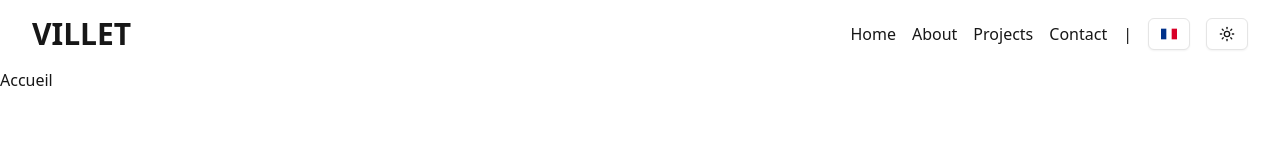
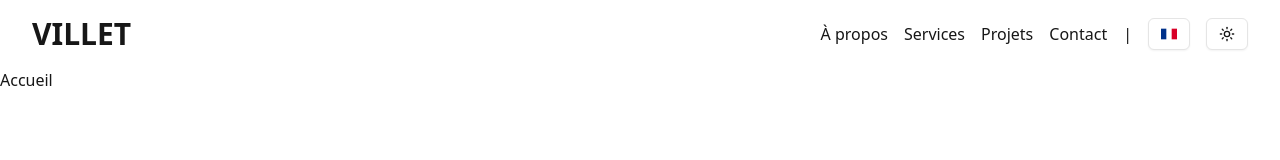
Before and after one commit to teovlt/portfolioFreelance, a React (Vite) app: page / in a window 1280 px wide. Shown: the top 160 px of the page. Built offline with nearby package versions, Linux system fonts and the light colour scheme.

Commit message:
add basic translation of navbar

```diff
--- a/src/components/Navbar/LanguageChanger.tsx
+++ b/src/components/Navbar/LanguageChanger.tsx
@@ -1,7 +1,7 @@
 import { useTranslation } from "react-i18next";
 import { Button } from "../ui/button";
 import { useState } from "react";
-import { FR, US } from "country-flag-icons/react/3x2";
+import { FR, GB, US } from "country-flag-icons/react/3x2";
 
 export const LanguageChanger = () => {
   const {
@@ -24,7 +24,7 @@ export const LanguageChanger = () => {
           currentLanguage === "fr" ? "rotate-0 scale-100" : "rotate-90 scale-0"
         }`}
       />
-      <US
+      <GB
         className={`absolute h-[1.2rem] w-[1.2rem] transition-all duration-300 ${
           currentLanguage === "en" ? "rotate-0 scale-100" : "rotate-90 scale-0"
         }`}
--- a/src/components/Navbar/index.tsx
+++ b/src/components/Navbar/index.tsx
@@ -1,8 +1,11 @@
 import { Link } from "react-router-dom";
 import { ThemeChanger } from "./ThemeChanger";
 import { LanguageChanger } from "./LanguageChanger";
+import { useTranslation } from "react-i18next";
 
 export const Navbar = () => {
+  const { t } = useTranslation();
+
   return (
     <div className="flex items-center justify-between p-4 text-primary px-8 select-none">
       <div className="font-extrabold text-3xl">
@@ -10,10 +13,10 @@ export const Navbar = () => {
       </div>
       <div className="flex gap-4 items-center">
         <div className="flex gap-4">
-          <Link to="/">Home</Link>
-          <Link to="/about">About</Link>
-          <Link to="/projects">Projects</Link>
-          <Link to="/contact">Contact</Link>
+          <Link to="/about">{t("navbar.about")}</Link>
+          <Link to="/services">{t("navbar.services")}</Link>
+          <Link to="/projects">{t("navbar.projects")}</Link>
+          <Link to="/contact">{t("navbar.contact")}</Link>
         </div>
         |
         <div className="flex gap-4 items-center justify-between">
--- a/src/locales/en.json
+++ b/src/locales/en.json
@@ -1,3 +1,9 @@
 {
-  "home": "Home"
+  "home": "Home",
+  "navbar": {
+    "about": "About",
+    "projects": "Projects",
+    "services": "Services",
+    "contact": "Contact"
+  }
 }
--- a/src/locales/fr.json
+++ b/src/locales/fr.json
@@ -1,3 +1,9 @@
 {
-  "home": "Accueil"
+  "home": "Accueil",
+  "navbar": {
+    "about": "À propos",
+    "projects": "Projets",
+    "services": "Services",
+    "contact": "Contact"
+  }
 }
```
